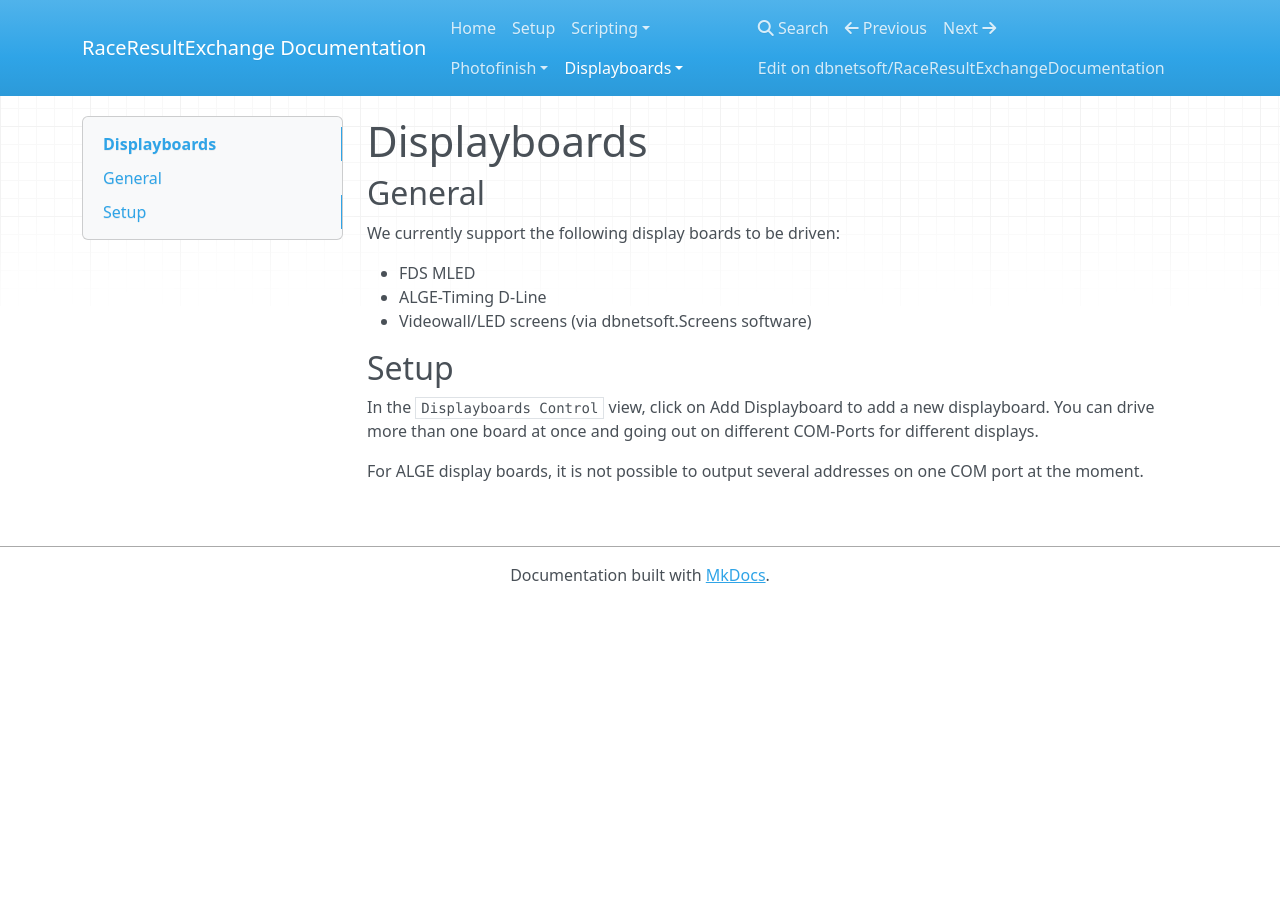
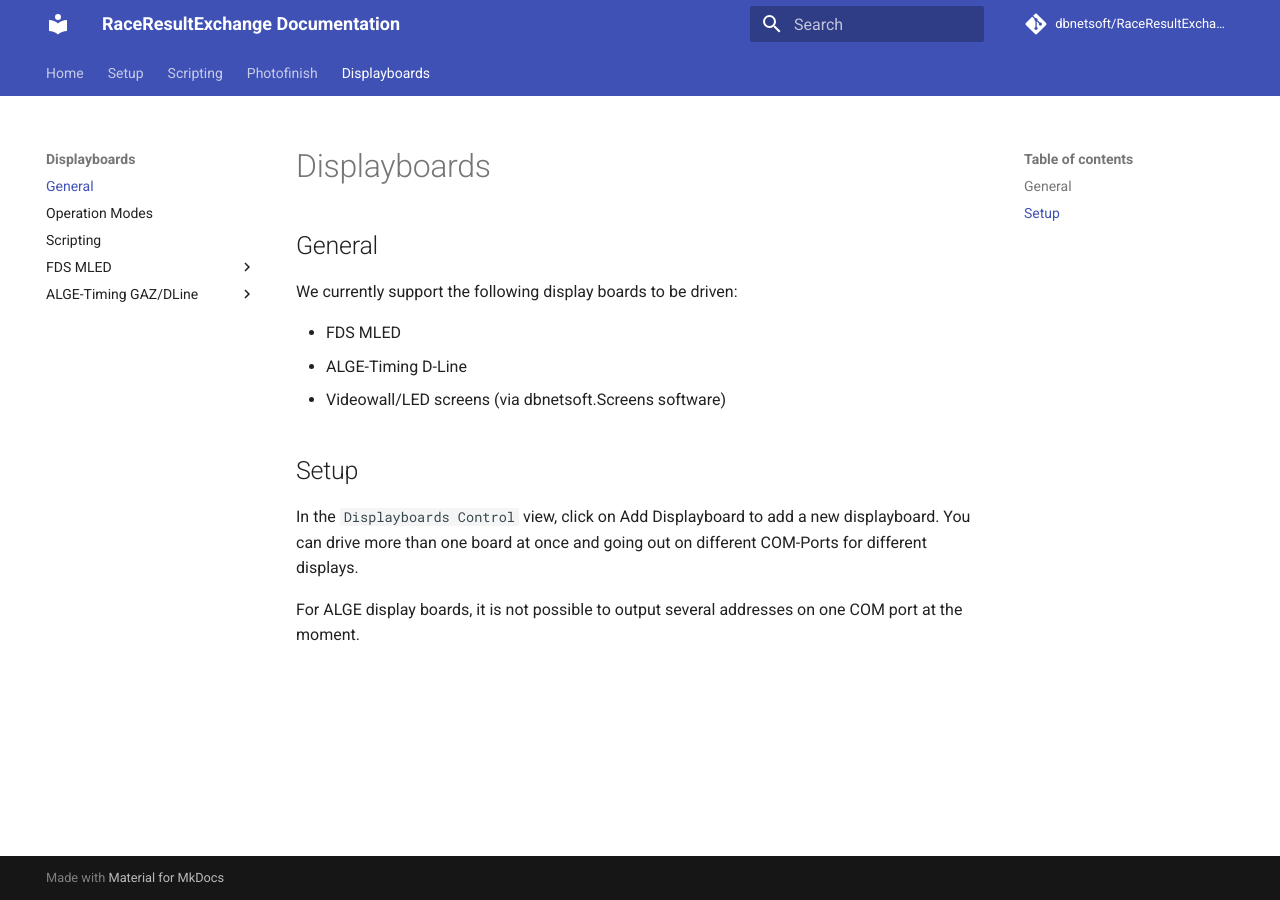
Before and after one commit to dbnetsoft/RaceResultExchangeDocumentation, an MkDocs documentation site: the page built from docs/displayboards/index.md, in a window 1280 px wide. Built offline with MkDocs 1.6.1 and Material for MkDocs 9.7.7, drawn with Linux system fonts in a browser that asks for light colours; nearby versions of some CDN libraries; comment, search, counter and statistics services are not loaded.

Commit message:
Changed to material theme

```diff
--- a/mkdocs.yml
+++ b/mkdocs.yml
@@ -22,7 +22,9 @@
             - General: displayboards/algegazdline/index.md
             - Scripting: displayboards/algegazdline/scripting.md
 theme:
-    name: mkdocs
+    name: material
+    features:
+        - navigation.tabs
 
 markdown_extensions:
     - admonition
```
